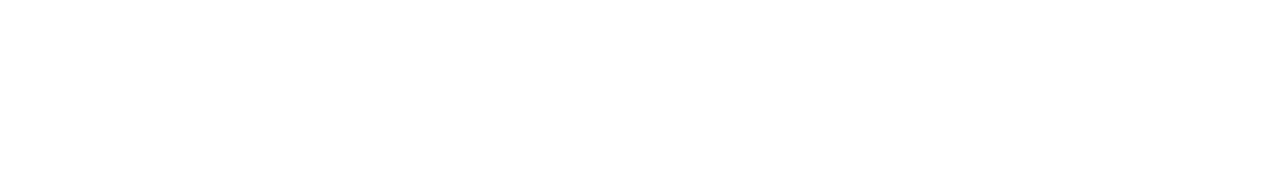
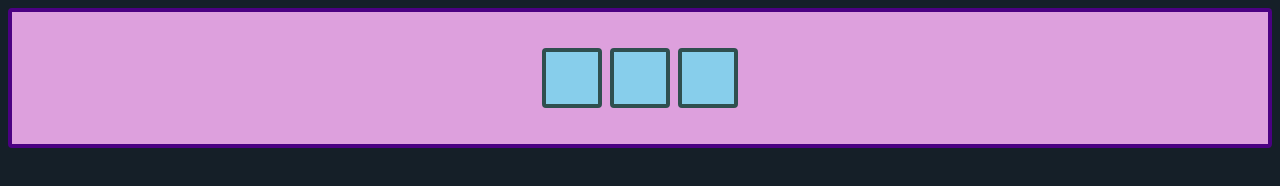
Before and after one commit to eevehu/Demo-Website, a plain HTML site: page index.html in a window 1280 px wide. Drawn offline with Linux system fonts and the light colour scheme.

Commit message:
Made minor fine adjustments

```diff
--- a/index.html
+++ b/index.html
@@ -9,5 +9,10 @@
     </head>
 
     <body>
+        <div class="content">
+            <div class="item"></div>
+            <div class="item"><a href="./files/html/flexbox.html"></a></div>
+            <div class="item"></div>
+        </div>
     </body>
 </html>
--- a/style.css
+++ b/style.css
@@ -2,6 +2,11 @@
     border-radius: 4px;
     font-family: sans-serif, "Times New Roman", serif;
     box-sizing: border-box;
+}
+
+body {
+  background: hsl(210deg, 30%, 12%);
+  color: hsl(0deg 0% 100%);
 }
 
 .content {
```
